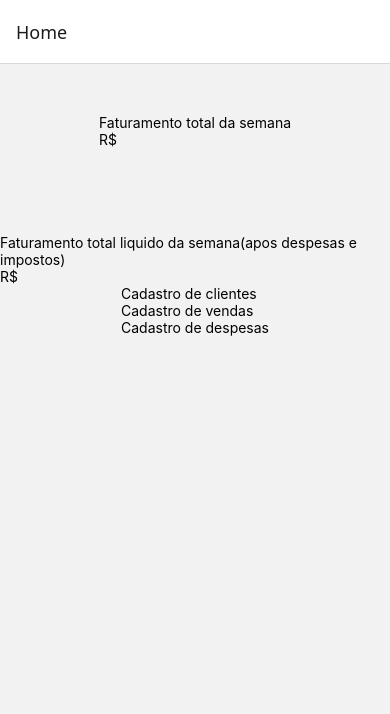
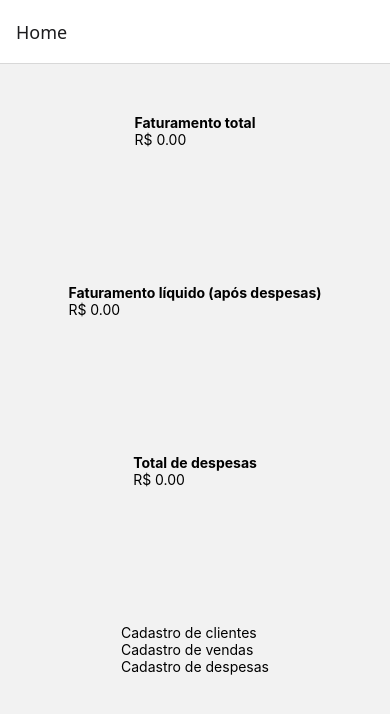
Before and after one commit to FlavioUser222/app-mobile-gestao, a React Native app: screen /Home in a window 390 px wide. Shown: the top 714 px of the page. Built offline with nearby package versions, Linux system fonts and the light colour scheme; no server answers.

Commit message:
Update Home.js

```diff
--- a/components/Home.js
+++ b/components/Home.js
@@ -1,32 +1,75 @@
 import { Text, TouchableOpacity, View } from 'react-native';
 import { styles } from '../styles/styles';
+import axios from 'axios';
+import { useEffect, useState } from 'react';
 
 export default function Home({ navigation }) {
+  const [faturamentoTotal, setFaturamentoTotal] = useState(0);
+  const [despesasTotais, setDespesasTotais] = useState(0);
+  const [lucro, setLucro] = useState(0);
+
+  useEffect(() => {
+    async function fetchFaturamento() {
+      try {
+        const res = await axios.get('https://app-mobile-gestao.onrender.com/faturamentoTotal');
+        setFaturamentoTotal(res.data.faturamento);
+      } catch (error) {
+        console.error('Erro ao buscar faturamento:', error);
+      }
+    }
+
+    async function fetchDespesas() {
+      try {
+        const res = await axios.get('https://app-mobile-gestao.onrender.com/despesas-totais');
+        setDespesasTotais(res.data.despesas);
+      } catch (error) {
+        console.error('Erro ao buscar despesas:', error);
+      }
+    }
+
+    async function fetchLucro() {
+      try {
+        const res = await axios.get('https://app-mobile-gestao.onrender.com/lucro');
+        setLucro(res.data.lucro);
+      } catch (error) {
+        console.error('Erro ao buscar lucro:', error);
+      }
+    }
+
+    fetchFaturamento();
+    fetchDespesas();
+    fetchLucro();
+  }, []);
+
   return (
     <View style={styles.container}>
       <View style={styles.faturamento}>
-        <Text>Faturamento total da semana</Text>
-        <Text>R${ }</Text>
-      </View>
-      <View>
-        <Text>
-          Faturamento total liquido da semana(apos despesas e impostos)
-        </Text>
-        <Text>R${ }</Text>
+        <Text style={{ fontWeight: 'bold' }}>Faturamento total</Text>
+        <Text>R$ {Number(faturamentoTotal).toFixed(2)}</Text>
       </View>
 
-      <View>
-        <View>
-          <TouchableOpacity onPress={() => { navigation.navigate('Cliente') }}>
-            <Text>Cadastro de clientes</Text>
-          </TouchableOpacity>
-          <TouchableOpacity onPress={() => { navigation.navigate('Venda') }}>
-            <Text>Cadastro de vendas</Text>
-          </TouchableOpacity >
-          <TouchableOpacity onPress={() => { navigation.navigate('Despesa') }}>
-            <Text>Cadastro de despesas</Text>
-          </TouchableOpacity>
-        </View>
+      <View style={styles.faturamento}>
+        <Text style={{ fontWeight: 'bold' }}>Faturamento líquido (após despesas)</Text>
+        <Text>R$ {Number(lucro).toFixed(2)}</Text>
+      </View>
+
+      <View style={styles.faturamento}>
+        <Text style={{ fontWeight: 'bold' }}>Total de despesas</Text>
+        <Text>R$ {Number(despesasTotais).toFixed(2)}</Text>
+      </View>
+
+      <View style={styles.viewCadastro}>
+        <TouchableOpacity onPress={() => navigation.navigate('Cliente')} style={styles.opcoesCadasto}>
+          <Text style={styles.textCadastro}>Cadastro de clientes</Text>
+        </TouchableOpacity>
+
+        <TouchableOpacity onPress={() => navigation.navigate('Venda')} style={styles.opcoesCadasto}>
+          <Text style={styles.textCadastro}>Cadastro de vendas</Text>
+        </TouchableOpacity>
+
+        <TouchableOpacity onPress={() => navigation.navigate('Despesa')} style={styles.opcoesCadasto}>
+          <Text style={styles.textCadastro}>Cadastro de despesas</Text>
+        </TouchableOpacity>
       </View>
     </View>
   );
```
